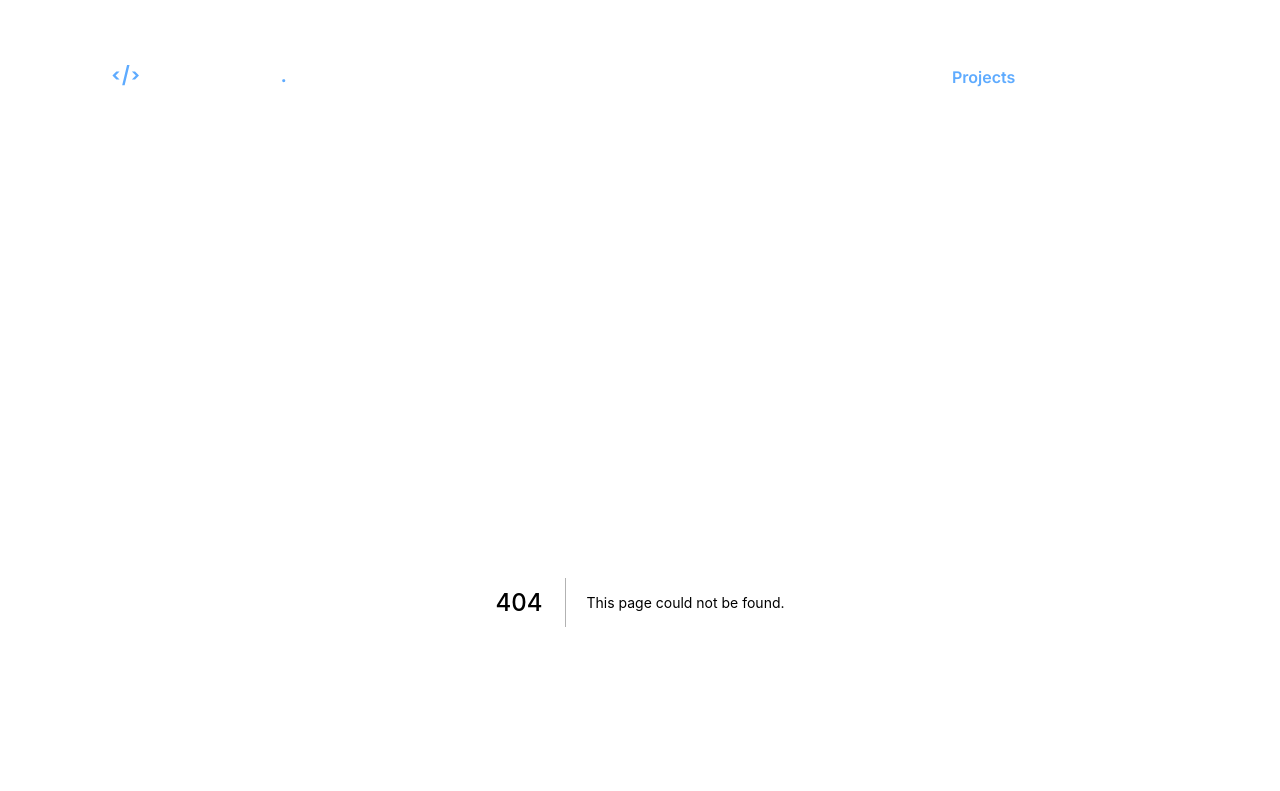
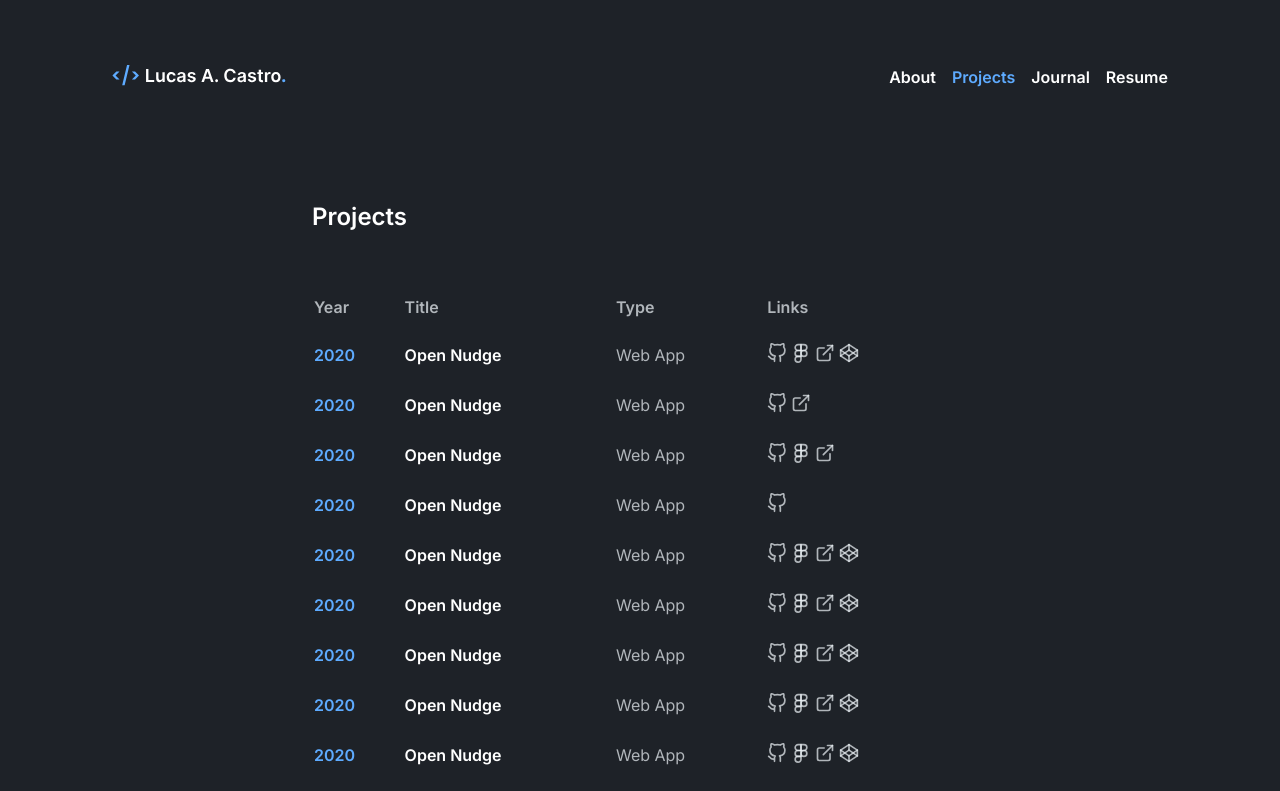
Before and after one commit to lucasamonrc/v1, a Next.js app: page /projects in a window 1280 px wide. Before the commit this address had no page. Shown: the top 791 px of the page. Built offline with nearby package versions, Linux system fonts and the light colour scheme.

Commit message:
add projects page

```diff
--- /dev/null
+++ b/src/components/ProjectRow.tsx
@@ -0,0 +1,65 @@
+import Link from 'next/link';
+import { FiCodepen, FiExternalLink, FiFigma, FiGithub } from 'react-icons/fi';
+
+import styles from '../styles/components/projectRow.module.scss';
+
+interface ProjectRowProps {
+  year: string;
+  title: string;
+  type: string;
+  links?: {
+    github?: string;
+    figma?: string;
+    live?: string;
+    codepen?: string;
+  }
+}
+
+export default function ProjectRow({
+  year,
+  title,
+  type,
+  links = {
+    github: '',
+    figma: '',
+    live: '',
+    codepen: '',
+  }
+}: ProjectRowProps) {
+  return (
+    <tr className={styles.project}>
+      <td className={styles.year}>2020</td>
+      <td className={styles.title}><Link href="/">Open Nudge</Link></td>
+      <td>Web App</td>
+      <td className={styles.icons}>
+        {
+          links?.github &&
+          <a href={links.github}>
+            <FiGithub size={20} />
+          </a>
+        }
+
+        {
+          links?.figma &&
+          <a href={links.figma}>
+            <FiFigma size={20} />
+          </a>
+        }
+
+        {
+          links?.live &&
+          <a href={links.live}>
+            <FiExternalLink size={20} />
+          </a>
+        }
+
+        {
+          links?.codepen &&
+          <a href={links.codepen}>
+            <FiCodepen size={20} />
+          </a>
+        }
+      </td>
+    </tr>
+  );
+}
--- a/src/pages/about.tsx
+++ b/src/pages/about.tsx
@@ -9,7 +9,7 @@ export default function About() {
   return (
     <>
       <Head>
-        <title>Home | Lucas A. Castro</title>
+        <title>Journal | Lucas A. Castro</title>
       </Head>
 
       <main className={common.content}>
--- /dev/null
+++ b/src/pages/projects/index.tsx
@@ -0,0 +1,160 @@
+import Head from 'next/head';
+
+import ProjectRow from '../../components/ProjectRow';
+
+import common from '../../styles/common.module.scss';
+import styles from '../../styles/pages/projects.module.scss';
+
+export default function Home() {
+  return (
+    <>
+      <Head>
+        <title>Projects | Lucas A. Castro</title>
+      </Head>
+
+      <main className={common.content}>
+        <section className={styles.projects}>
+          <h1>Projects</h1>
+
+          <table>
+            <thead>
+              <tr>
+                <th>Year</th>
+                <th>Title</th>
+                <th>Type</th>
+                <th>Links</th>
+              </tr>
+            </thead>
+            <tbody>
+              <ProjectRow
+                year="2020"
+                title="Open Nudge"
+                type="Web app"
+                links={{
+                  github: '/',
+                  figma: '/',
+                  live: '/',
+                  codepen: '/'
+                }}
+              />
+
+              <ProjectRow
+                year="2020"
+                title="Open Nudge"
+                type="Web app"
+                links={{
+                  github: '/',
+                  live: '/',
+                }}
+              />
+
+              <ProjectRow
+                year="2020"
+                title="Open Nudge"
+                type="Web app"
+                links={{
+                  github: '/',
+                  live: '/',
+                  figma: '/'
+                }}
+              />
+
+              <ProjectRow
+                year="2020"
+                title="Open Nudge"
+                type="Web app"
+                links={{
+                  github: '/',
+                }}
+              />
+
+              <ProjectRow
+                year="2020"
+                title="Open Nudge"
+                type="Web app"
+                links={{
+                  github: '/',
+                  figma: '/',
+                  live: '/',
+                  codepen: '/'
+                }}
+              />
+
+              <ProjectRow
+                year="2020"
+                title="Open Nudge"
+                type="Web app"
+                links={{
+                  github: '/',
+                  figma: '/',
+                  live: '/',
+                  codepen: '/'
+                }}
+              />
+
+              <ProjectRow
+                year="2020"
+                title="Open Nudge"
+                type="Web app"
+                links={{
+                  github: '/',
+                  figma: '/',
+                  live: '/',
+                  codepen: '/'
+                }}
+              />
+
+              <ProjectRow
+                year="2020"
+                title="Open Nudge"
+                type="Web app"
+                links={{
+                  github: '/',
+                  figma: '/',
+                  live: '/',
+                  codepen: '/'
+                }}
+              />
+
+              <ProjectRow
+                year="2020"
+                title="Open Nudge"
+                type="Web app"
+                links={{
+                  github: '/',
+                  figma: '/',
+                  live: '/',
+                  codepen: '/'
+                }}
+              />
+
+              <ProjectRow
+                year="2020"
+                title="Open Nudge"
+                type="Web app"
+                links={{
+                  github: '/',
+                  figma: '/',
+                  live: '/',
+                  codepen: '/'
+                }}
+              />
+
+              <ProjectRow
+                year="2020"
+                title="Open Nudge"
+                type="Web app"
+                links={{
+                  github: '/',
+                  figma: '/',
+                  live: '/',
+                  codepen: '/'
+                }}
+              />
+            </tbody>
+          </table>
+        </section>
+      </main>
+    </>
+  );
+}
--- /dev/null
+++ b/src/styles/components/projectRow.module.scss
@@ -0,0 +1,40 @@
+tr.project {
+  td {
+    padding-top: 1.5rem;
+  }
+
+  td.year {
+    color: var(--accent);
+    font-weight: 600;
+  }
+
+  td.title {
+    a {
+      color: var(--heading);
+      font-weight: 600;
+
+      transition: color 0.2s;
+
+      &:hover {
+        color: var(--accent);
+        text-decoration: none;
+      }
+    }
+  }
+
+  td.icons {
+    a {
+      color: var(--body);
+
+      transition: color 0.2s;
+
+      &:hover {
+        color: var(--accent);
+      }
+
+      & + a {
+        margin-left: 0.25rem;
+      }
+    }
+  }
+}
--- /dev/null
+++ b/src/styles/pages/projects.module.scss
@@ -0,0 +1,24 @@
+section.projects {
+  margin-bottom: 8.25rem;
+
+  h1 {
+    font-size: 1.5rem;
+    font-weight: 600;
+    color: var(--heading);
+    margin-bottom: 4rem;
+  }
+
+  table {
+    width: 100%;
+    margin: 0 auto;
+
+    thead {
+      text-align: left;
+
+      th {
+        font-size: 1rem;
+        font-weight: 600;
+      }
+    }
+  }
+}
```
